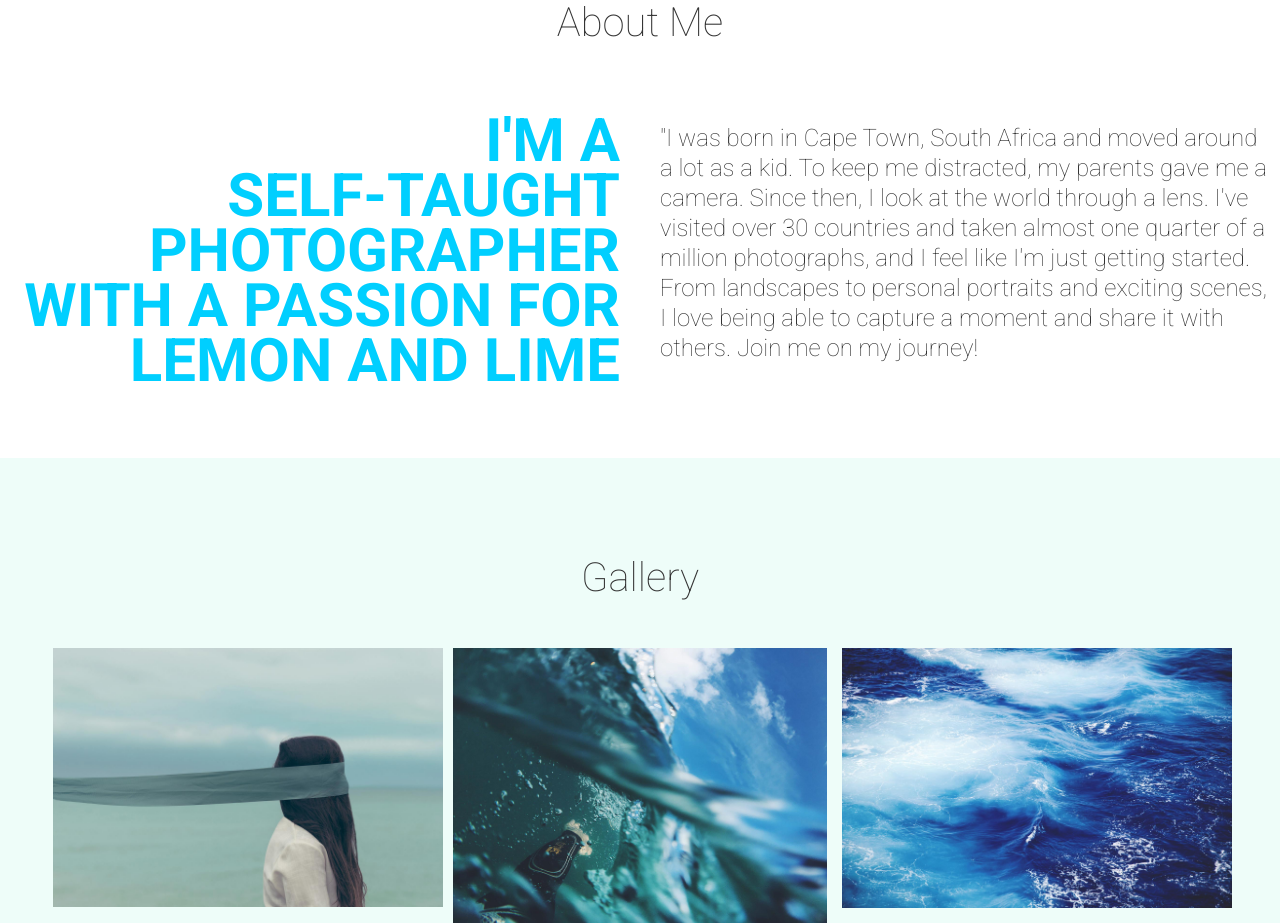
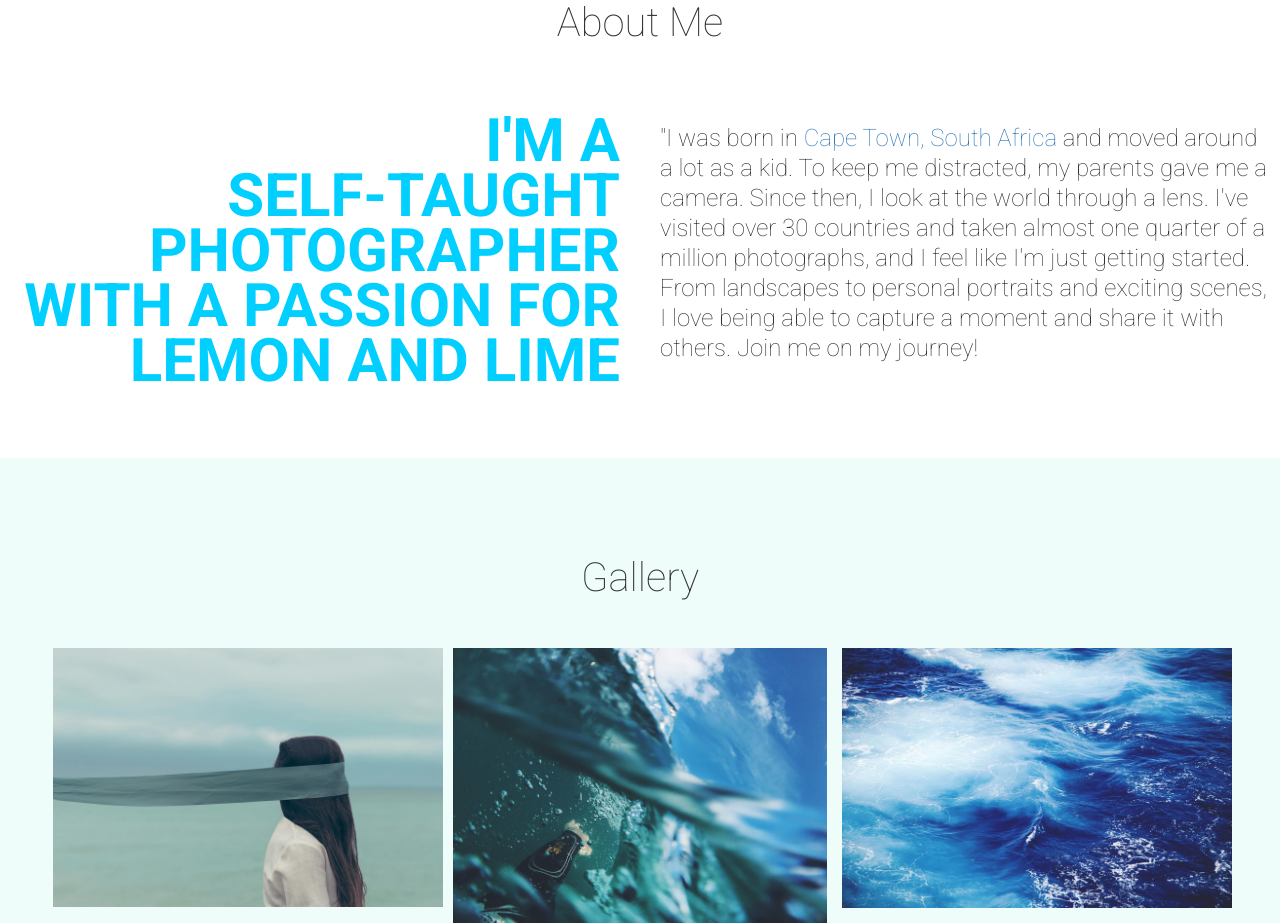
Before and after one commit to sd-ostrowski/SpriteSpaniel, a plain HTML site: page index.html in a window 1280 px wide. Shown: the part 897-1820 px from the top of the page. Drawn offline with nearby package versions, Linux system fonts and the light colour scheme.

Commit message:
Add Cape Town map link in About section

```diff
--- a/index.html
+++ b/index.html
@@ -21,7 +21,7 @@
         <h2>I'm a <br> self-taught photographer with a passion for lemon and lime</h2>
       </div>
       <div class="col-xs-6 right-col">
-        <h5>"I was born in Cape Town, South Africa and moved around a lot as a kid. To keep me distracted, my parents gave me a camera. Since then, I look at the world through a lens.
+        <h5>"I was born in <a href='https://www.google.com/maps/place/Cape+Town,+South+Africa' target='_blank'>Cape Town, South Africa</a> and moved around a lot as a kid. To keep me distracted, my parents gave me a camera. Since then, I look at the world through a lens.
           I've visited over 30 countries and taken almost one quarter of a million photographs, and I feel like I'm just getting started. From landscapes to personal portraits and exciting scenes,
           I love being able to capture a moment and share it with others. Join me on my journey!</h5>
       </div>
```
